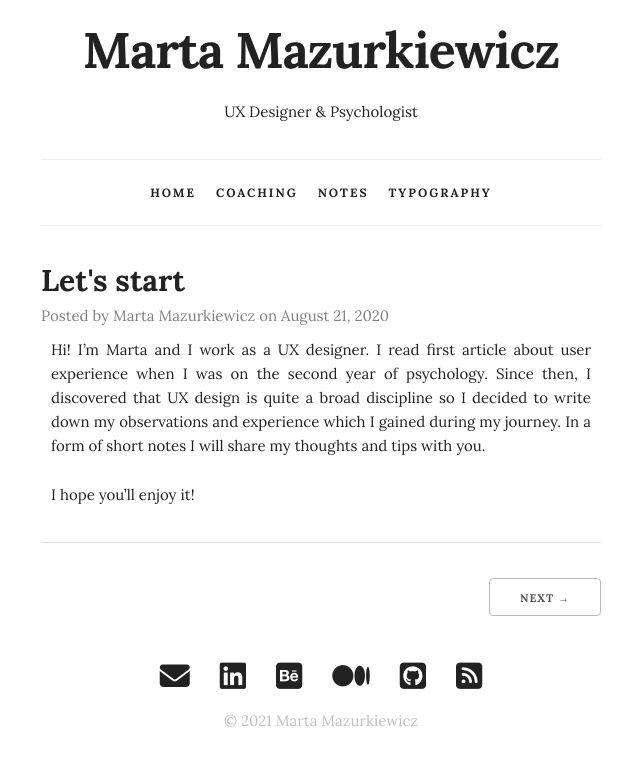
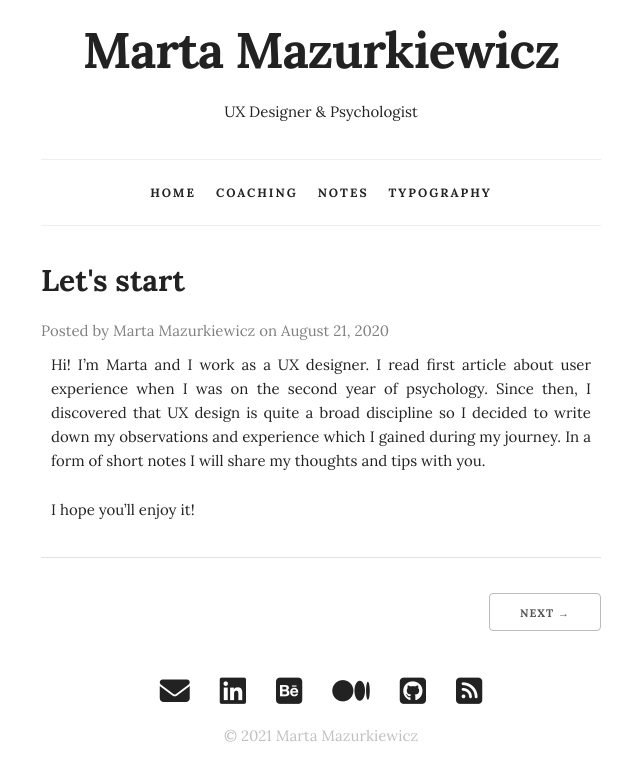
Before and after one commit to mazurki/mazurki.github.io, a Jekyll site: the page built from _posts/2020-08-21-lets-start.md, in a window 1280 px wide. Shown: the top 781 px of the page, without its empty margins (319-959 px from the left). Built offline with Jekyll 4.4.1, drawn with Linux system fonts in a browser that asks for light colours; nearby versions of some CDN libraries.

```diff
--- a/assets/css/custom.css
+++ b/assets/css/custom.css
@@ -90,6 +90,7 @@
 .post-title{
     font-size: 1rem;
     font-weight: 700;
+    margin-bottom: 0.5em
 }
 
 .post-subtitle {
```
